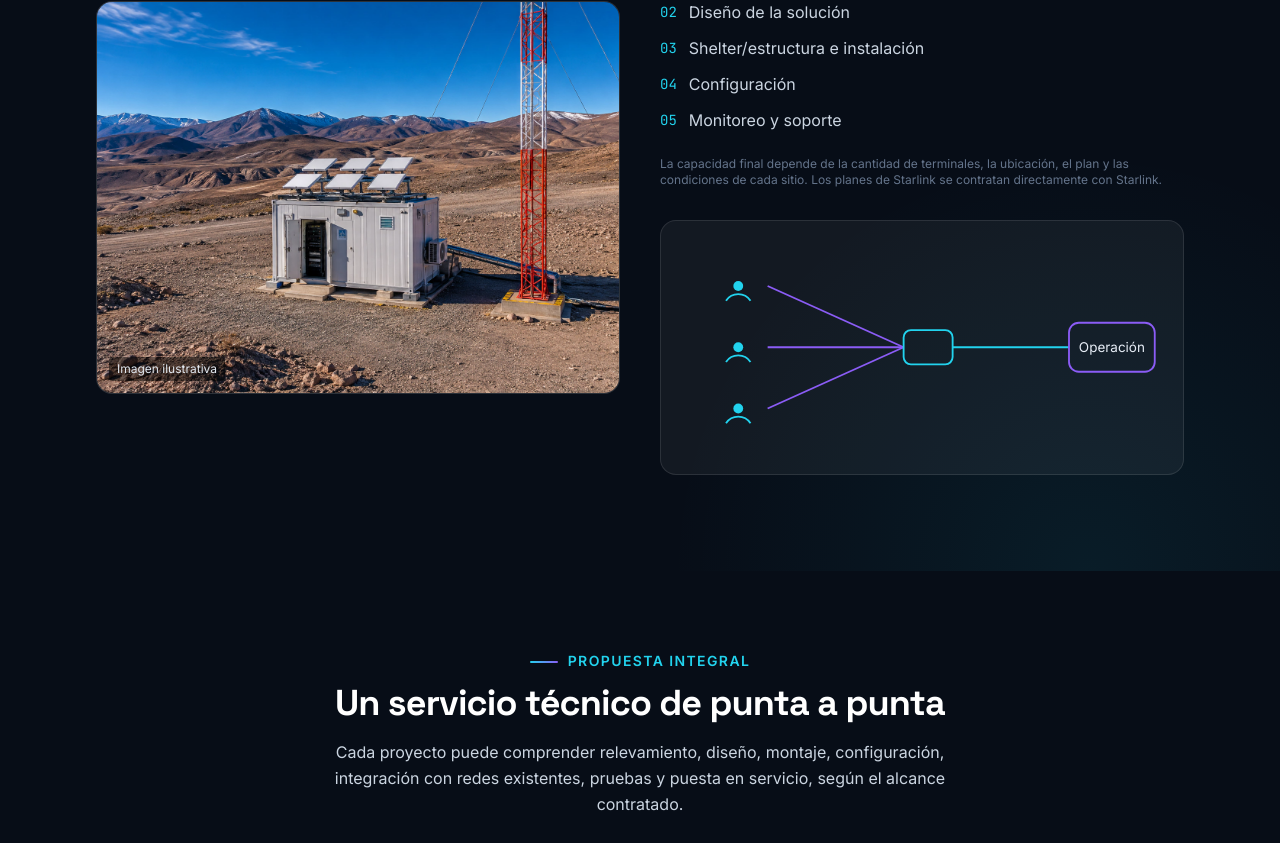
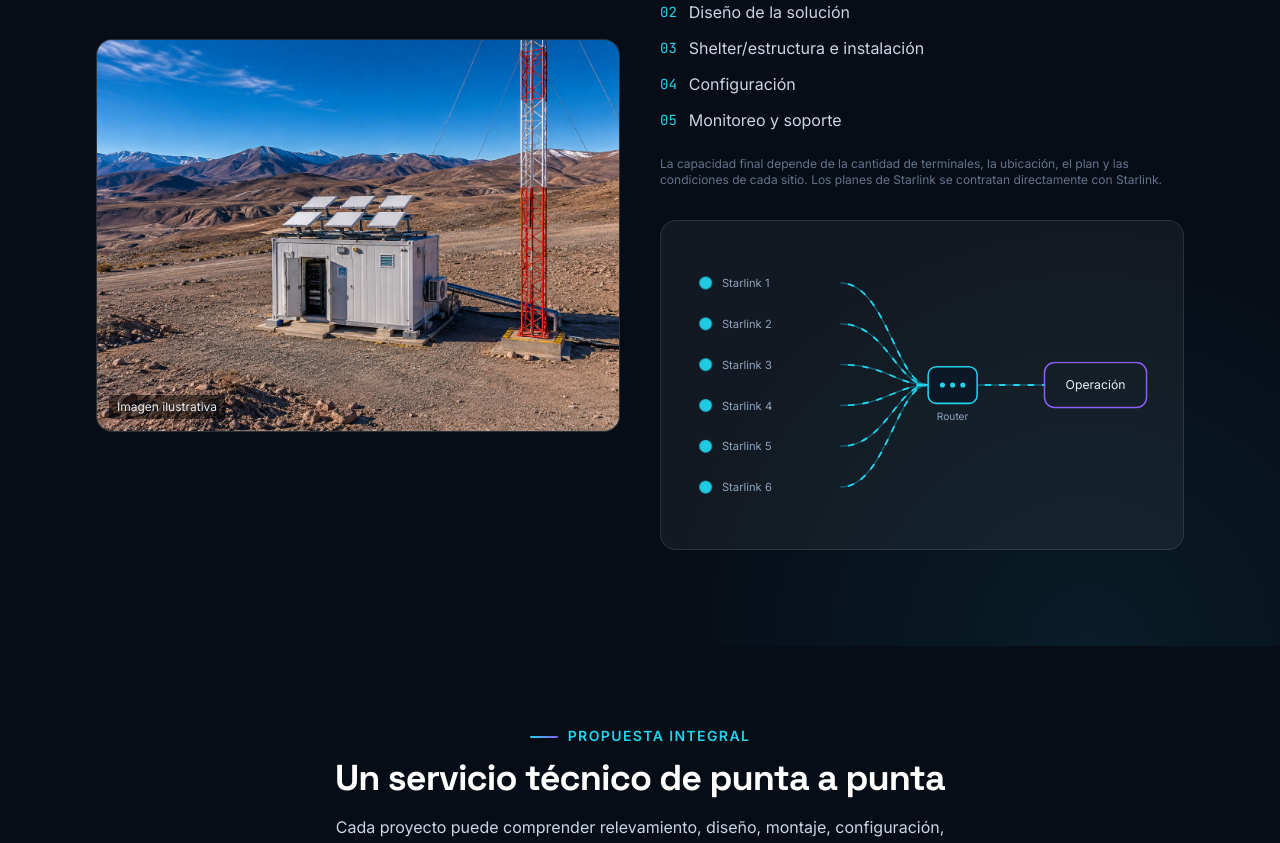
Before and after one commit to lucasprg07-lab/nodo-telecom, a Next.js app: page /servicios in a window 1280 px wide. Shown: the part 5323-6166 px from the top of the page. Built offline with nearby package versions, Linux system fonts and the light colour scheme; no server answers.

Commit message:
feat(diagramas): diagrama de red animado y reutilizable

```diff
--- a/components/home/AltaCapacidad.tsx
+++ b/components/home/AltaCapacidad.tsx
@@ -1,7 +1,7 @@
 import Image from "next/image";
 import { Container } from "@/components/ui/Container";
 import { Reveal } from "@/components/ui/Reveal";
-import { Diagram } from "@/components/ui/Diagram";
+import { NetworkDiagram } from "@/components/ui/NetworkDiagram";
 
 const beneficios = [
   { titulo: "Mayor capacidad", desc: "Se suma la capacidad de los enlaces." },
@@ -94,30 +94,19 @@ export function AltaCapacidad() {
               </p>
             </div>
 
-            <Diagram className="mt-8 rounded-2xl border border-white/10 bg-white/5 p-4">
-              <svg
-                viewBox="0 0 400 180"
-                className="diagram w-full"
-                role="img"
-                aria-label="Varios terminales satelitales convergen en un router central y salen hacia la operación"
-              >
-                <circle className="seg" cx="50" cy="40" r="4" fill="#22d3ee" style={{ transitionDelay: "0.1s" }} />
-                <path className="seg" d="M40 52 a12 12 0 0 1 20 0" stroke="#22d3ee" fill="none" strokeWidth="1.5" style={{ transitionDelay: "0.1s" }} />
-                <circle className="seg" cx="50" cy="90" r="4" fill="#22d3ee" style={{ transitionDelay: "0.2s" }} />
-                <path className="seg" d="M40 102 a12 12 0 0 1 20 0" stroke="#22d3ee" fill="none" strokeWidth="1.5" style={{ transitionDelay: "0.2s" }} />
-                <circle className="seg" cx="50" cy="140" r="4" fill="#22d3ee" style={{ transitionDelay: "0.3s" }} />
-                <path className="seg" d="M40 152 a12 12 0 0 1 20 0" stroke="#22d3ee" fill="none" strokeWidth="1.5" style={{ transitionDelay: "0.3s" }} />
-                <line className="seg" x1="74" y1="40" x2="185" y2="90" stroke="#8b5cf6" strokeWidth="1.5" style={{ transitionDelay: "0.35s" }} />
-                <line className="seg" x1="74" y1="90" x2="185" y2="90" stroke="#8b5cf6" strokeWidth="1.5" style={{ transitionDelay: "0.45s" }} />
-                <line className="seg" x1="74" y1="140" x2="185" y2="90" stroke="#8b5cf6" strokeWidth="1.5" style={{ transitionDelay: "0.55s" }} />
-                <rect className="seg" x="185" y="76" width="40" height="28" rx="6" fill="none" stroke="#22d3ee" strokeWidth="1.5" style={{ transitionDelay: "0.6s" }} />
-                <line className="seg" x1="225" y1="90" x2="320" y2="90" stroke="#22d3ee" strokeWidth="1.5" style={{ transitionDelay: "0.7s" }} />
-                <rect className="seg" x="320" y="70" width="70" height="40" rx="8" fill="none" stroke="#8b5cf6" strokeWidth="1.5" style={{ transitionDelay: "0.8s" }} />
-                <text className="seg" x="355" y="94" fill="#e8eef7" fontSize="11" textAnchor="middle" style={{ transitionDelay: "0.8s" }}>
-                  Operación
-                </text>
-              </svg>
-            </Diagram>
+            <NetworkDiagram
+              className="mt-8 rounded-2xl border border-white/10 bg-white/5 p-4"
+              inputs={[
+                { label: "Starlink 1", kind: "sat" },
+                { label: "Starlink 2", kind: "sat" },
+                { label: "Starlink 3", kind: "sat" },
+                { label: "Starlink 4", kind: "sat" },
+                { label: "Starlink 5", kind: "sat" },
+                { label: "Starlink 6", kind: "sat" },
+              ]}
+              outputLabel="Operación"
+              ariaLabel="Varios terminales satelitales convergen en un router central y salen hacia la operación"
+            />
           </Reveal>
         </div>
       </Container>
--- a/components/home/CasosExperiencia.tsx
+++ b/components/home/CasosExperiencia.tsx
@@ -2,7 +2,7 @@ import Image from "next/image";
 import { Container } from "@/components/ui/Container";
 import { SectionHeading } from "@/components/ui/SectionHeading";
 import { Reveal } from "@/components/ui/Reveal";
-import { Diagram } from "@/components/ui/Diagram";
+import { NetworkDiagram } from "@/components/ui/NetworkDiagram";
 import { CountUp } from "@/components/ui/CountUp";
 
 type Caso = {
@@ -119,28 +119,15 @@ export function CasosExperiencia() {
                     sizes="(min-width: 1024px) 50vw, 100vw"
                   />
                 </div>
-                <Diagram>
-                  <svg
-                    viewBox="0 0 400 200"
-                    className="diagram w-full"
-                    role="img"
-                    aria-label="Dos radioenlaces y un enlace satelital convergen en un router y salen hacia el cliente"
-                  >
-                    <circle className="seg" cx="40" cy="70" r="5" fill="#8b5cf6" style={{ transitionDelay: "0.1s" }} />
-                    <circle className="seg" cx="40" cy="130" r="5" fill="#8b5cf6" style={{ transitionDelay: "0.15s" }} />
-                    <circle className="seg" cx="200" cy="30" r="6" fill="#22d3ee" style={{ transitionDelay: "0.2s" }} />
-                    <path className="seg" d="M188 34 a16 16 0 0 1 24 0" stroke="#22d3ee" fill="none" strokeWidth="1.5" style={{ transitionDelay: "0.2s" }} />
-                    <rect className="seg" x="185" y="90" width="40" height="30" rx="6" fill="none" stroke="#22d3ee" strokeWidth="1.5" style={{ transitionDelay: "0.5s" }} />
-                    <line className="seg" x1="45" y1="70" x2="185" y2="105" stroke="#8b5cf6" strokeWidth="1.5" style={{ transitionDelay: "0.3s" }} />
-                    <line className="seg" x1="45" y1="130" x2="185" y2="105" stroke="#8b5cf6" strokeWidth="1.5" style={{ transitionDelay: "0.35s" }} />
-                    <line className="seg" x1="200" y1="48" x2="205" y2="90" stroke="#22d3ee" strokeWidth="1.5" style={{ transitionDelay: "0.4s" }} />
-                    <line className="seg" x1="225" y1="105" x2="320" y2="105" stroke="#22d3ee" strokeWidth="1.5" style={{ transitionDelay: "0.6s" }} />
-                    <rect className="seg" x="320" y="85" width="70" height="40" rx="8" fill="none" stroke="#8b5cf6" strokeWidth="1.5" style={{ transitionDelay: "0.7s" }} />
-                    <text className="seg" x="355" y="109" fill="#e8eef7" fontSize="11" textAnchor="middle" style={{ transitionDelay: "0.7s" }}>
-                      Cliente
-                    </text>
-                  </svg>
-                </Diagram>
+                <NetworkDiagram
+                  inputs={[
+                    { label: "Radioenlace 1", kind: "radio" },
+                    { label: "Radioenlace 2", kind: "radio" },
+                    { label: "Satélite (Starlink)", kind: "sat" },
+                  ]}
+                  outputLabel="Cliente"
+                  ariaLabel="Dos radioenlaces y un enlace satelital convergen en un router y salen hacia el cliente"
+                />
               </div>
             </div>
           </article>
--- /dev/null
+++ b/components/ui/NetworkDiagram.tsx
@@ -0,0 +1,154 @@
+import type { CSSProperties } from "react";
+import { Diagram } from "@/components/ui/Diagram";
+
+export type DiagramInput = { label: string; kind: "sat" | "radio" };
+
+const COLORS = { sat: "#22d3ee", radio: "#8b5cf6" } as const;
+
+interface NetworkDiagramProps {
+  inputs: DiagramInput[];
+  routerLabel?: string;
+  outputLabel: string;
+  ariaLabel: string;
+  className?: string;
+}
+
+/** Retraso escalonado de un segmento (globals.css lo lee desde --d). */
+function dStyle(delay: string): CSSProperties {
+  return { ["--d" as string]: delay } as CSSProperties;
+}
+
+/** Varias entradas (satélite o radioenlace) convergen en un router y salen hacia el destino. */
+export function NetworkDiagram({
+  inputs,
+  routerLabel = "Router",
+  outputLabel,
+  ariaLabel,
+  className,
+}: NetworkDiagramProps) {
+  const rowH = 40;
+  const h = Math.max(190, inputs.length * rowH + 50);
+  const cy = h / 2;
+  const top = (h - inputs.length * rowH) / 2;
+
+  return (
+    <Diagram className={className}>
+      <svg
+        viewBox={`0 0 480 ${h}`}
+        className="diagram w-full"
+        role="img"
+        aria-label={ariaLabel}
+      >
+        {inputs.map((input, i) => {
+          const y = top + rowH * i + rowH / 2;
+          const color = COLORS[input.kind];
+          const delay = `${0.1 + i * 0.1}s`;
+          const d = `M160 ${y} C 205 ${y}, 215 ${cy}, 246 ${cy}`;
+          return (
+            <g key={`${input.label}-${i}`}>
+              <circle
+                className="seg node-pulse"
+                cx="28"
+                cy={y}
+                r="6"
+                fill={color}
+                style={dStyle(delay)}
+              />
+              <text
+                className="seg"
+                x="44"
+                y={y + 4}
+                fontSize="11"
+                fill="#8fa3bd"
+                style={dStyle(delay)}
+              >
+                {input.label}
+              </text>
+              <path
+                className="seg"
+                d={d}
+                fill="none"
+                stroke={color}
+                strokeOpacity="0.35"
+                strokeWidth="1.5"
+                style={dStyle(delay)}
+              />
+              <path
+                className="flow"
+                d={d}
+                fill="none"
+                stroke={color}
+                strokeWidth="1.8"
+                strokeLinecap="round"
+              />
+            </g>
+          );
+        })}
+
+        {/* Router */}
+        <g className="seg" style={dStyle("0.7s")}>
+          <rect
+            x="246"
+            y={cy - 18}
+            width="48"
+            height="36"
+            rx="8"
+            fill="#0a1827"
+            stroke="#22d3ee"
+            strokeWidth="1.5"
+          />
+          <circle cx="260" cy={cy} r="2.5" fill="#22d3ee" />
+          <circle cx="270" cy={cy} r="2.5" fill="#22d3ee" />
+          <circle cx="280" cy={cy} r="2.5" fill="#22d3ee" />
+          <text
+            x="270"
+            y={cy + 34}
+            fontSize="10"
+            fill="#8fa3bd"
+            textAnchor="middle"
+          >
+            {routerLabel}
+          </text>
+        </g>
+
+        {/* Salida */}
+        <path
+          className="seg"
+          d={`M294 ${cy} L360 ${cy}`}
+          stroke="#22d3ee"
+          strokeOpacity="0.35"
+          strokeWidth="1.5"
+          style={dStyle("0.8s")}
+        />
+        <path
+          className="flow"
+          d={`M294 ${cy} L360 ${cy}`}
+          stroke="#22d3ee"
+          strokeWidth="1.8"
+          strokeLinecap="round"
+        />
+        <g className="seg" style={dStyle("0.9s")}>
+          <rect
+            x="360"
+            y={cy - 22}
+            width="100"
+            height="44"
+            rx="10"
+            fill="none"
+            stroke="#8b5cf6"
+            strokeWidth="1.5"
+          />
+          <text
+            x="410"
+            y={cy + 4}
+            fontSize="12"
+            fill="#e8eef7"
+            textAnchor="middle"
+          >
+            {outputLabel}
+          </text>
+        </g>
+      </svg>
+    </Diagram>
+  );
+}
```
